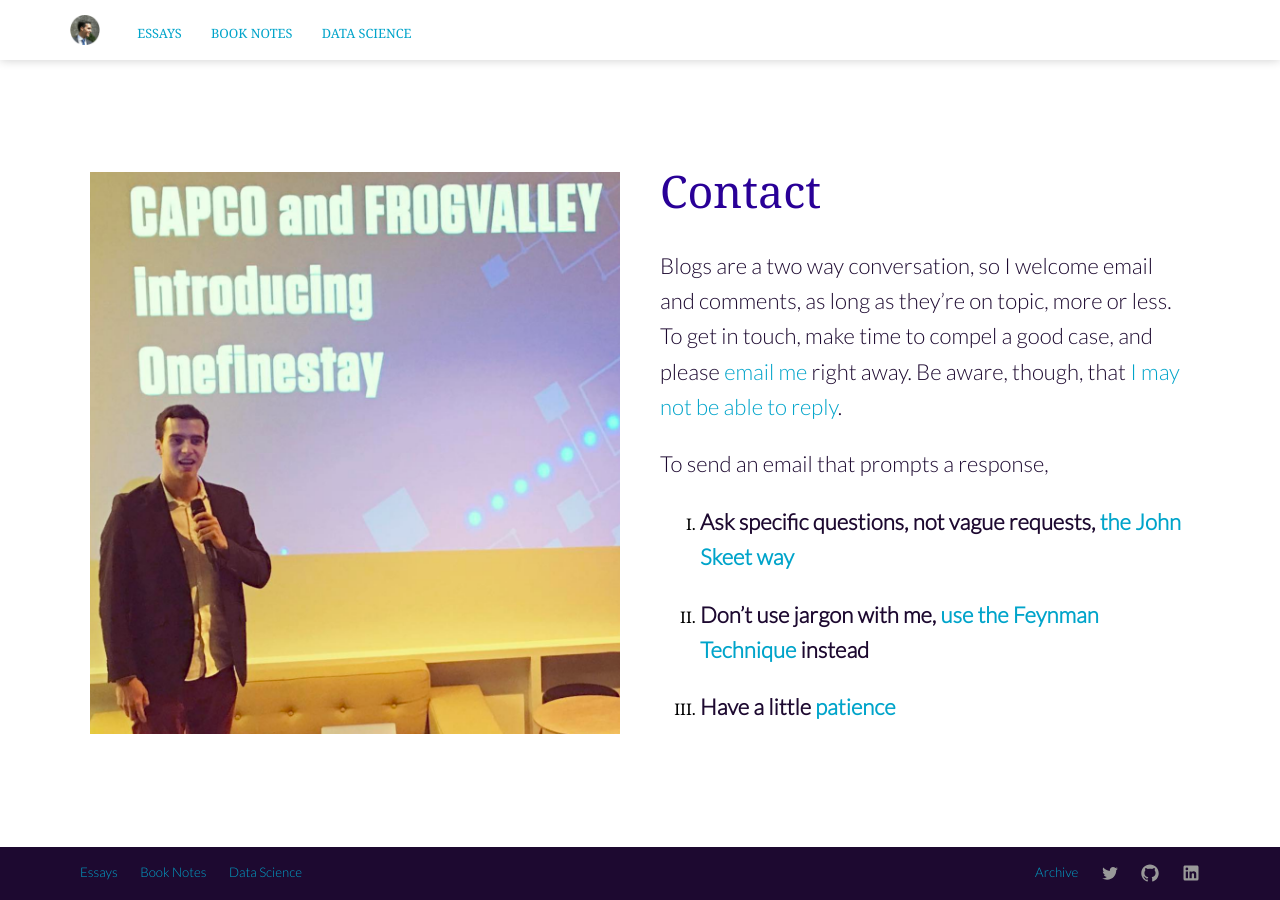
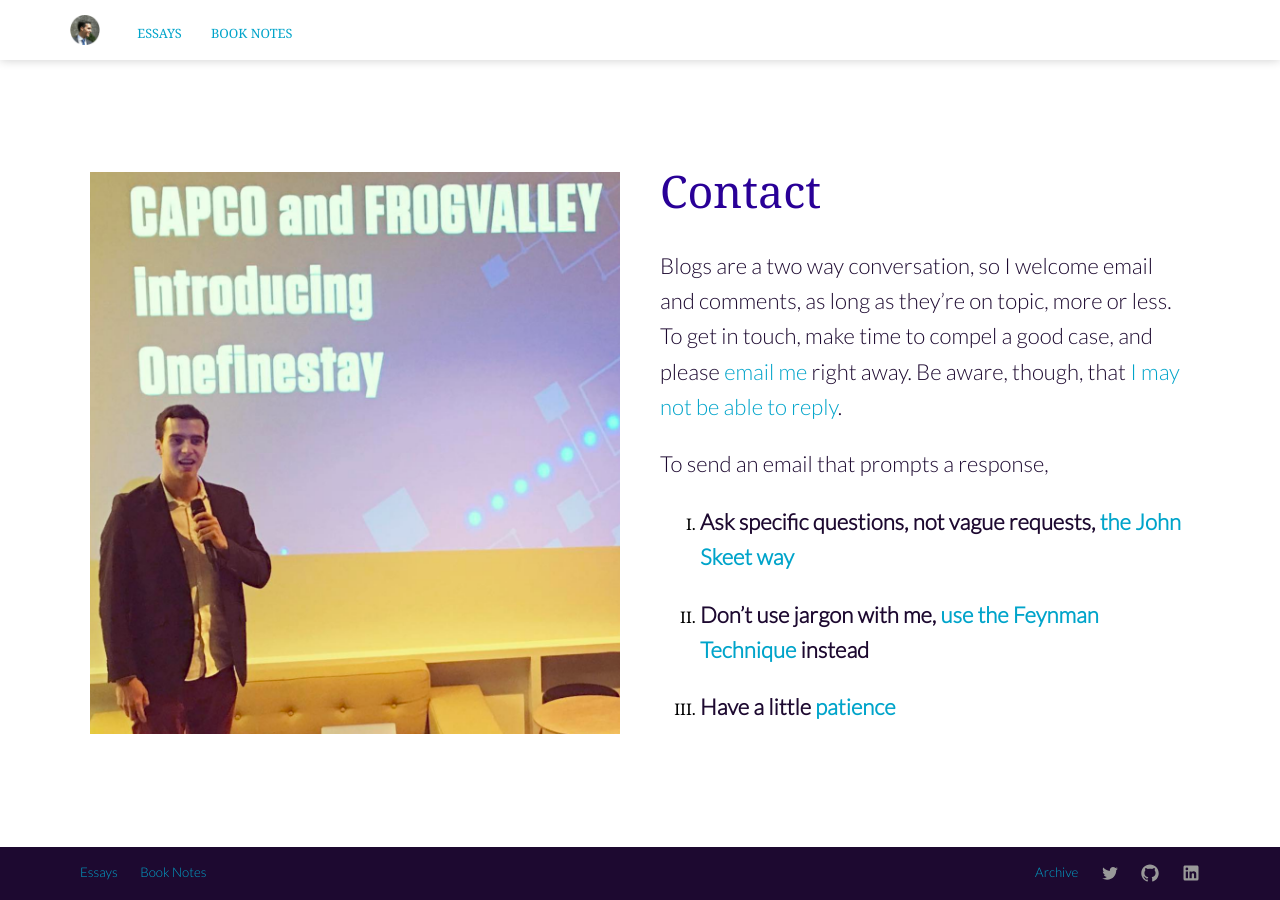
Before and after one commit to ohduran/ohduran.github.io, a Jekyll site: the page built from index.html, in a window 1280 px wide and 900 px high, scrolled down 1591 px. Built offline with Jekyll 4.4.1, drawn with Linux system fonts in a browser that asks for light colours; nearby versions of some CDN libraries; the list of posts is cut into pages by our own code.

Commit message:
remove data science

```diff
--- a/_data/footer.yml
+++ b/_data/footer.yml
@@ -4,9 +4,6 @@ left_links:
 
 - name: Book Notes
   link: /reading/
-
-- name: Data Science
-  link: /datascience/
 
 right_links:
   - name: Archive
--- a/_data/navigation.yml
+++ b/_data/navigation.yml
@@ -3,6 +3,3 @@
 
 - name: Book Notes
   link: /reading/
-
-- name: Data Science
-  link: /datascience/
```
